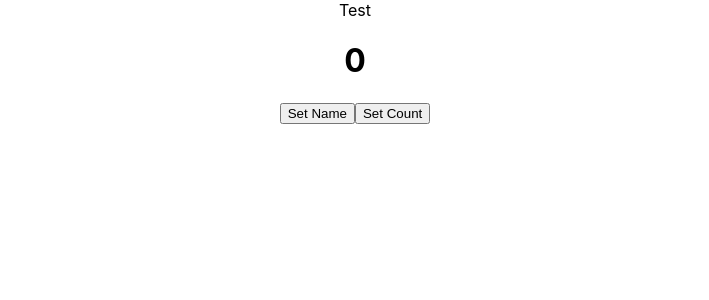
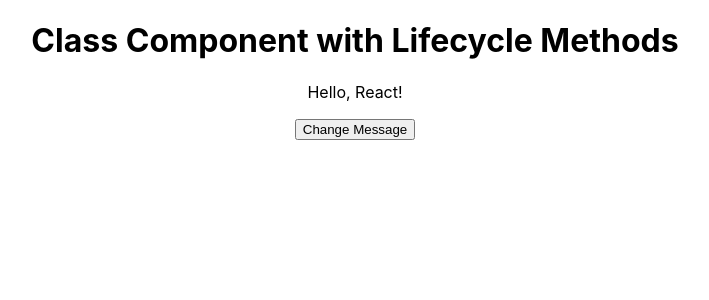
Before and after one commit to CodeCraftersGPT/ReactJSTutorial, a React (Create React App) app: page / in a window 1280 px wide. Shown: the top 300 px of the page, without its empty margins (285-994 px from the left). Built offline with nearby package versions, Linux system fonts and the light colour scheme.

Commit message:
28 class life cycle

```diff
--- a/src/App.js
+++ b/src/App.js
@@ -6,12 +6,15 @@
 import NavBar from './components/Routing/NavBar';
 import Order from './components/Routing/Order';
 import Test from './components/Test';
+import { formToJSON } from 'axios';
+import LifecycleExample from './components/Class/28_Class_LifeCycle.js';
 
 
 function App() {
   return (
     <div className="App" >
-      <Test/>
+      <LifecycleExample/>
+
       {/* <NavBar></NavBar>
       <Routes>
          <Route path="/" element={<Home />} />
--- /dev/null
+++ b/src/components/Class/28_Class_LifeCycle.js
@@ -0,0 +1,42 @@
+import React, { Component } from 'react';
+
+class LifecycleExample extends Component {
+  constructor(props) {
+    super(props);
+    this.state = {
+      message: 'Hello, React!',
+    };
+    console.log('Constructor called');
+  }
+
+  componentDidMount() {
+    console.log('Component did mount');
+  }
+
+  componentDidUpdate(prevProps, prevState) {
+    console.log('Component did update');
+    console.log('Previous state:', prevState.message);
+    console.log('Current state:', this.state.message);
+  }
+
+  componentWillUnmount() {
+    console.log('Component will unmount');
+  }
+
+  changeMessage = () => {
+    this.setState({ message: 'Updated message' });
+  };
+
+  render() {
+    console.log('Render called');
+    return (
+      <div>
+        <h1>Class Component with Lifecycle Methods</h1>
+        <p>{this.state.message}</p>
+        <button onClick={this.changeMessage}>Change Message</button>
+      </div>
+    );
+  }
+}
+
+export default LifecycleExample;
```
